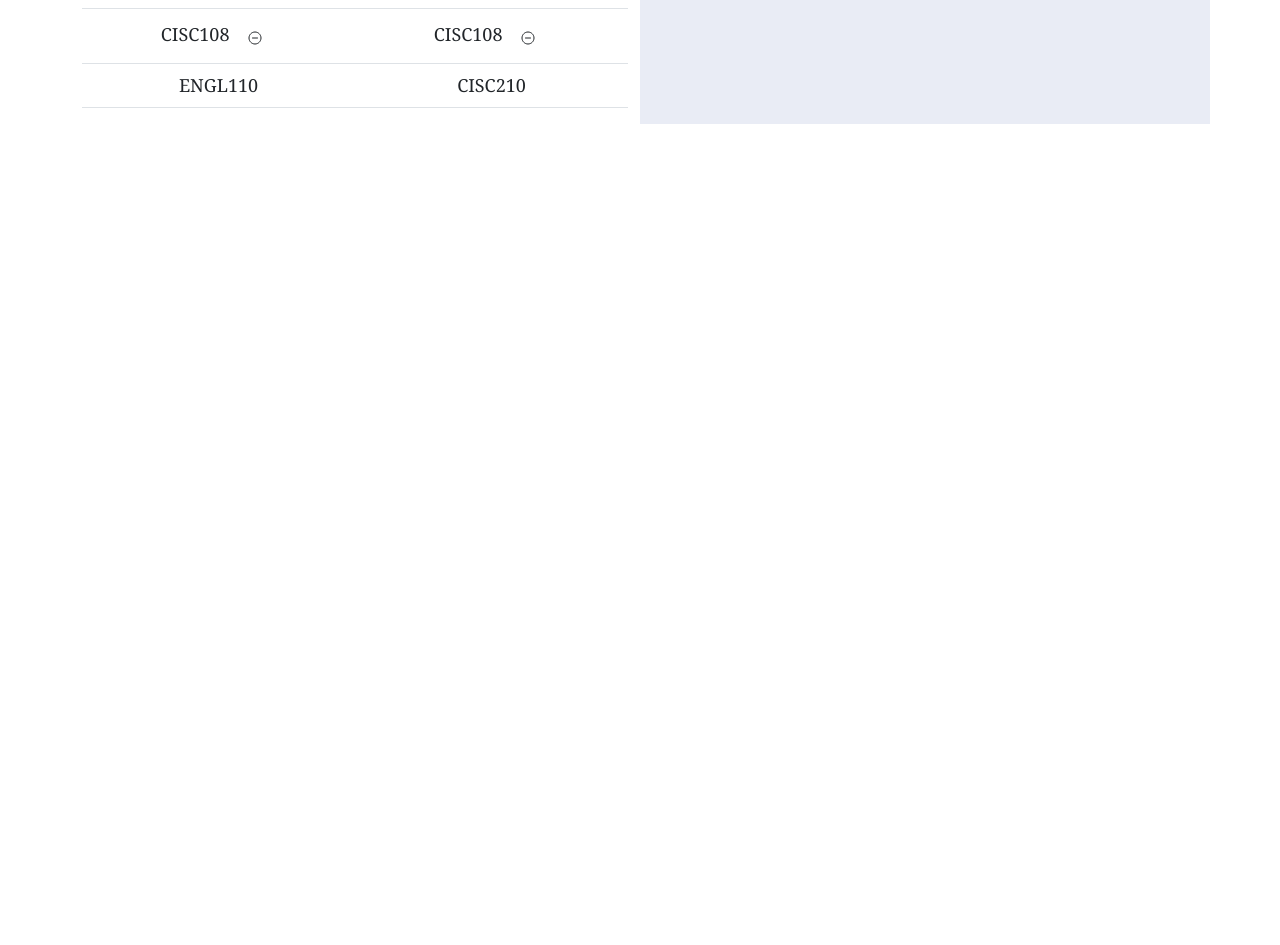
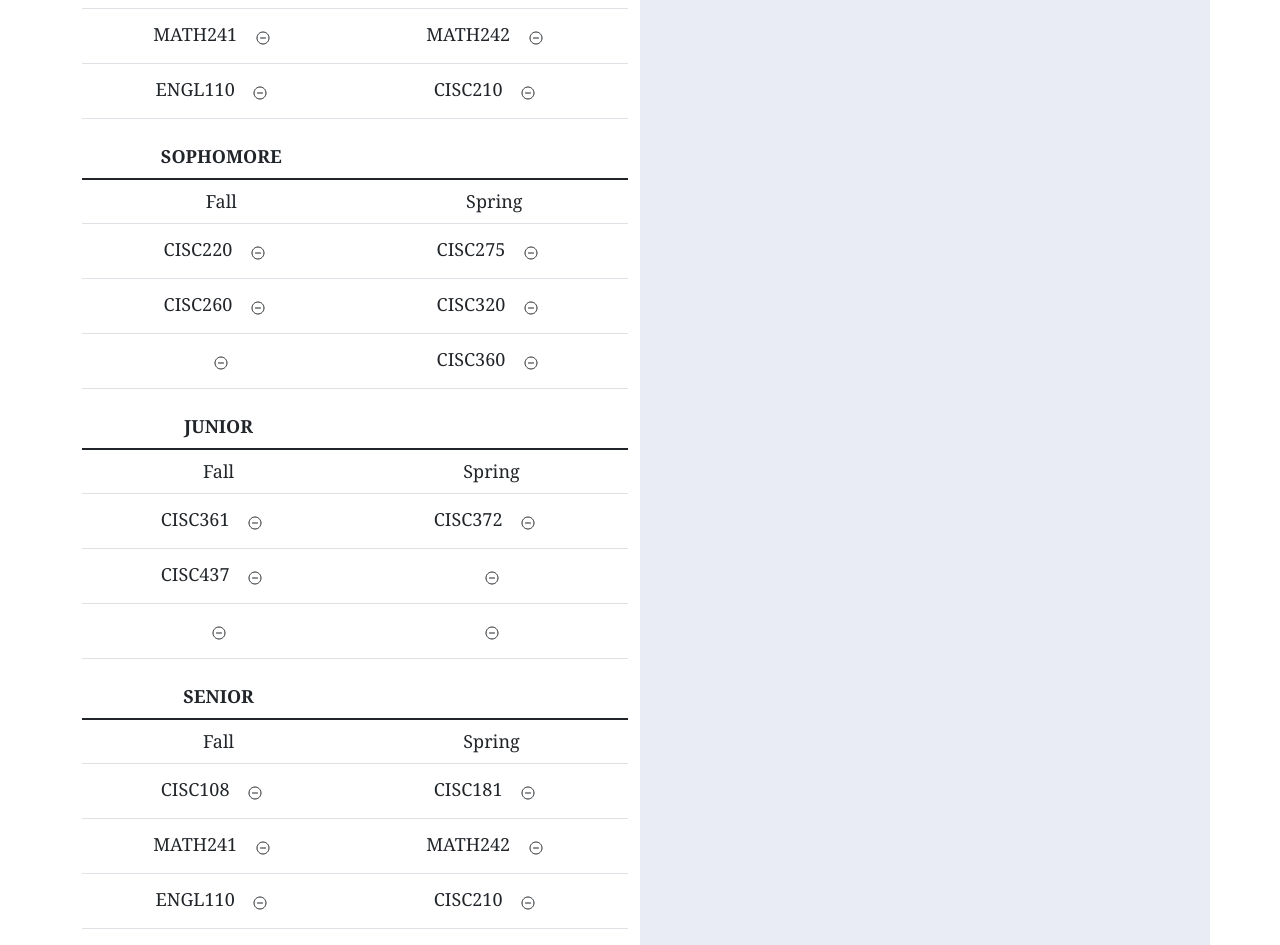
Before and after one commit to UD-CISC275-F21/ud-cis-scheduler-team-8, a React (Create React App) app: page / in a window 1280 px wide. Shown: the part 300-1245 px from the top of the page. Before the commit the page ends 800 px from the top, so only its background shows below. Built offline with nearby package versions, Linux system fonts and the light colour scheme.

Commit message:
add three semesters

```diff
--- a/package.json
+++ b/package.json
@@ -19,6 +19,7 @@
     "react-bootstrap": "^2.0.0-rc.1",
     "react-dom": "^17.0.2",
     "react-icons": "^4.3.1",
+    "react-items-list": "0.0.9",
     "react-popup-alert": "^2.0.0",
     "react-query": "^3.27.0",
     "react-scripts": "4.0.3",
--- a/src/App.tsx
+++ b/src/App.tsx
@@ -12,7 +12,10 @@ import {Course} from "./interfaces/courses";
 
 
 function App(): JSX.Element {
+    const initialList=COURSES;
     const [ActiveCourse, SetActiveCourse] = useState<Course>(COURSES[0]);
+    const [list, setList] = useState<Course[]>(COURSES);
+
     /*const [currentCourse, setCurrentCourse] = useState<Course>(COURSES[0] as Course);
     const [deck, setDeck] = useState<Course[]>(COURSES);*/
     return (
@@ -23,7 +26,8 @@ function App(): JSX.Element {
             <Row>
                 <Tab
                     setCourse={SetActiveCourse}
-                    course={ActiveCourse}></Tab>
+                    course={ActiveCourse}
+                    list={list}></Tab>
                 <CoursePool course={ActiveCourse}></CoursePool>
             </Row>
 
--- a/src/Component/Table.tsx
+++ b/src/Component/Table.tsx
@@ -6,13 +6,13 @@ import {Button, Col} from "react-bootstrap";
 import {Course} from "../interfaces/courses";
 import COURSES from "../assets/courses.json";
 
-export function Tab({setCourse,course}:{setCourse:(c:Course)=>void,course:Course}): JSX.Element {
+export function Tab({setCourse,course}:{setCourse:(c:Course)=>void,course:Course,list: Course[]}): JSX.Element {
     return <Col className="planner">
         <h2>CISC PLANNER</h2>
-        <Table responsive="sm">
+        <Table className="freshman">
             <thead>
                 <tr>
-                    <th className="year">FRESHMAN</th>
+                    <th>FRESHMAN</th>
                     <th> </th></tr>
             </thead>
             <tbody>
@@ -20,156 +20,95 @@ export function Tab({setCourse,course}:{setCourse:(c:Course)=>void,course:Course
                     <td>Fall</td>
                     <td>Spring</td></tr>
                 <tr>
-                    <td>CISC{course.ID} <Button variant="transparent" onClick={()=>setCourse(COURSES[1] as Course)}><IoRemoveCircleOutline /></Button></td>
-                    <td>CISC{course.ID} <Button variant="transparent" onClick={()=>setCourse(COURSES[1] as Course)}><IoRemoveCircleOutline /></Button></td>
+                    <td>CISC{COURSES[0].ID} <Button variant="transparent" onClick={()=>setCourse(COURSES[1] as Course)}><IoRemoveCircleOutline /></Button></td>
+                    <td>CISC{COURSES[1].ID} <Button variant="transparent" onClick={()=>setCourse(COURSES[1] as Course)}><IoRemoveCircleOutline /></Button></td>
                 </tr>
                 <tr>
-                    <td>CISC{course.ID} <Button variant="transparent" onClick={()=>setCourse(COURSES[1] as Course)}><IoRemoveCircleOutline /></Button></td>
-                    <td>CISC{course.ID} <Button variant="transparent" onClick={()=>setCourse(COURSES[1] as Course)}><IoRemoveCircleOutline /></Button></td>
+                    <td>MATH{COURSES[6].ID} <Button variant="transparent" onClick={()=>setCourse(COURSES[1] as Course)}><IoRemoveCircleOutline /></Button></td>
+                    <td>MATH{COURSES[7].ID} <Button variant="transparent" onClick={()=>setCourse(COURSES[1] as Course)}><IoRemoveCircleOutline /></Button></td>
                 </tr>
                 <tr>
-                    <td>ENGL110</td>
-                    <td>CISC210</td>
+                    <td>ENGL110 <Button variant="transparent" onClick={()=>setCourse(COURSES[1] as Course)}><IoRemoveCircleOutline /></Button></td>
+                    <td>CISC{COURSES[2].ID} <Button variant="transparent" onClick={()=>setCourse(COURSES[1] as Course)}><IoRemoveCircleOutline /></Button></td>
+                </tr>
+            </tbody>
+        </Table>
+        <Table className="sophomore">
+            <thead>
+                <tr>
+                    <th>SOPHOMORE</th>
+                    <th> </th></tr>
+            </thead>
+            <tbody>
+                <tr>
+                    <td>Fall</td>
+                    <td>Spring</td></tr>
+                <tr>
+                    <td>CISC{COURSES[3].ID} <Button variant="transparent" onClick={()=>setCourse(COURSES[1] as Course)}><IoRemoveCircleOutline /></Button></td>
+                    <td>CISC{COURSES[5].ID} <Button variant="transparent" onClick={()=>setCourse(COURSES[1] as Course)}><IoRemoveCircleOutline /></Button></td>
+                </tr>
+                <tr>
+                    <td>CISC{COURSES[4].ID} <Button variant="transparent" onClick={()=>setCourse(COURSES[1] as Course)}><IoRemoveCircleOutline /></Button></td>
+                    <td>CISC{COURSES[8].ID} <Button variant="transparent" onClick={()=>setCourse(COURSES[1] as Course)}><IoRemoveCircleOutline /></Button></td>
+                </tr>
+                <tr>
+                    <td> <Button variant="transparent" onClick={()=>setCourse(COURSES[1] as Course)}><IoRemoveCircleOutline /></Button></td>
+                    <td>CISC{COURSES[9].ID} <Button variant="transparent" onClick={()=>setCourse(COURSES[1] as Course)}><IoRemoveCircleOutline /></Button></td>
+                </tr>
+            </tbody>
+        </Table>
+        <Table className="junior">
+            <thead>
+                <tr>
+                    <th>JUNIOR</th>
+                    <th> </th></tr>
+            </thead>
+            <tbody>
+                <tr>
+                    <td>Fall</td>
+                    <td>Spring</td></tr>
+                <tr>
+                    <td>CISC{COURSES[10].ID} <Button variant="transparent" onClick={()=>setCourse(COURSES[1] as Course)}><IoRemoveCircleOutline /></Button></td>
+                    <td>CISC{COURSES[11].ID} <Button variant="transparent" onClick={()=>setCourse(COURSES[1] as Course)}><IoRemoveCircleOutline /></Button></td>
+                </tr>
+                <tr>
+                    <td>CISC{COURSES[12].ID} <Button variant="transparent" onClick={()=>setCourse(COURSES[1] as Course)}><IoRemoveCircleOutline /></Button></td>
+                    <td> <Button variant="transparent" onClick={()=>setCourse(COURSES[1] as Course)}><IoRemoveCircleOutline /></Button></td>
+                </tr>
+                <tr>
+                    <td> <Button variant="transparent" onClick={()=>setCourse(COURSES[1] as Course)}><IoRemoveCircleOutline /></Button></td>
+                    <td> <Button variant="transparent" onClick={()=>setCourse(COURSES[1] as Course)}><IoRemoveCircleOutline /></Button></td>
+                </tr>
+            </tbody>
+        </Table>
+        <Table className="senior">
+            <thead>
+                <tr>
+                    <th>SENIOR</th>
+                    <th> </th></tr>
+            </thead>
+            <tbody>
+                <tr>
+                    <td>Fall</td>
+                    <td>Spring</td></tr>
+                <tr>
+                    <td>CISC{COURSES[0].ID} <Button variant="transparent" onClick={()=>setCourse(COURSES[1] as Course)}><IoRemoveCircleOutline /></Button></td>
+                    <td>CISC{COURSES[1].ID} <Button variant="transparent" onClick={()=>setCourse(COURSES[1] as Course)}><IoRemoveCircleOutline /></Button></td>
+                </tr>
+                <tr>
+                    <td>MATH{COURSES[6].ID} <Button variant="transparent" onClick={()=>setCourse(COURSES[1] as Course)}><IoRemoveCircleOutline /></Button></td>
+                    <td>MATH{COURSES[7].ID} <Button variant="transparent" onClick={()=>setCourse(COURSES[1] as Course)}><IoRemoveCircleOutline /></Button></td>
+                </tr>
+                <tr>
+                    <td>ENGL110 <Button variant="transparent" onClick={()=>setCourse(COURSES[1] as Course)}><IoRemoveCircleOutline /></Button></td>
+                    <td>CISC{COURSES[2].ID} <Button variant="transparent" onClick={()=>setCourse(COURSES[1] as Course)}><IoRemoveCircleOutline /></Button></td>
                 </tr>
             </tbody>
         </Table>
     </Col>;
 
-    /*<Table responsive="sm">
-            <thead>
-                <tr>
-                    <th className="year">FRESHMAN</th>
-
-                </tr>
-            </thead>
-            <tbody>
-                <tr>
-                    <td>Fall</td>
-                    <td>Spring</td>
-
-                </tr>
-                <tr>
-                </tr>
-                <tr>
-                    <td>MATH241 <button><IoRemoveCircleOutline /></button></td>
-                    <td>MATH242 <button><IoRemoveCircleOutline /></button></td>
-                </tr>
-                <tr>
-                    <td>ENGL110 <button><IoRemoveCircleOutline /></button></td>
-                    <td className="click" onClick={()=> {
-                        setCurrentCourse(COURSES[2]); setShow(true);
-                    }}>CISC210 <button><IoRemoveCircleOutline /></button></td>
-                </tr>
-            </tbody>
-        </Table>
-        <Table responsive="md">
-            <thead>
-                <tr>
-                    <th>SOPHOMORE</th>
-                </tr>
-            </thead>
-            <tbody>
-                <tr>
-                    <td>Fall</td>
-                    <td>Spring</td>
-                </tr>
-                <tr>
-                    <td className="click" onClick={()=> {
-                        setCurrentCourse(COURSES[3]); setShow(true);
-                    }}>CISC220 <button><IoRemoveCircleOutline /></button></td>
-                    <td className="click" onClick={()=> {
-                        setCurrentCourse(COURSES[4]); setShow(true);
-                    }}>CISC275 <button><IoRemoveCircleOutline /></button></td>
-
-                </tr>
-                <tr>
-                    <td className="click" onClick={()=> {
-                        setCurrentCourse(COURSES[5]); setShow(true);
-                    }}>CISC260 <button><IoRemoveCircleOutline /></button></td>
-                    <td className="click" onClick={()=> {
-                        setCurrentCourse(COURSES[6]); setShow(true);
-                    }}>CISC355 <button><IoRemoveCircleOutline /></button></td>
-                </tr>
-                <tr>
-                    <td>MATH210 <button><IoRemoveCircleOutline /></button></td>
-                    <td></td>
-
-                </tr>
-            </tbody>
-        </Table>
-        <Table responsive="lg">
-            <thead>
-                <tr>
-                    <th>JUNIOR</th>
-                </tr>
-            </thead>
-            <tbody>
-                <tr>
-                    <td>Fall</td>
-                    <td>Spring</td>
-                </tr>
-                <tr>
-                    <td className="click" onClick={()=> {
-                        setCurrentCourse(COURSES[0]); setShow(true);
-                    }}>CISC108 <button><IoRemoveCircleOutline /></button></td>
-                    <td className="click" onClick={()=> {
-                        setCurrentCourse(COURSES[1]); setShow(true);
-                    }}>CISC181 <button><IoRemoveCircleOutline /></button></td>
-                </tr>
-                <tr>
-                    <td>MATH241 <button><IoRemoveCircleOutline /></button></td>
-                    <td>MATH242 <button><IoRemoveCircleOutline /></button></td>
-                </tr>
-                <tr>
-                    <td>ENGL110 <button><IoRemoveCircleOutline /></button></td>
-                    <td className="click" onClick={()=> {
-                        setCurrentCourse(COURSES[2]); setShow(true);
-                    }}>CISC210 <button><IoRemoveCircleOutline /></button></td>
-                </tr>
-            </tbody>
-        </Table>
-        <Table responsive="xl">
-            <thead>
-                <tr>
-                    <th>SENIOR</th>
-                </tr>
-            </thead>
-            <tbody>
-                <tr>
-                    <td>Fall</td>
-                    <td>Spring</td>
-                </tr>
-                <tr>
-
-                    <td className="click" onClick={()=> {
-                        setCurrentCourse(COURSES[0]); setShow(true);
-                    }}>CISC108 <button><IoRemoveCircleOutline /></button></td>
-                    <td className="click" onClick={()=> {
-                        setCurrentCourse(COURSES[1]); setShow(true);
-                    }}>CISC181 <button><IoRemoveCircleOutline /></button></td>
-                </tr>
-                <tr>
-                    <td>MATH241 <button><IoRemoveCircleOutline /></button></td>
-                    <td>MATH242 <button><IoRemoveCircleOutline /></button></td>
-                </tr>
-                <tr>
-                    <td>ENGL110 <button><IoRemoveCircleOutline /></button></td>
-                    <td className="click" onClick={()=> {
-                        setCurrentCourse(COURSES[2]); setShow(true);
-                    }}>CISC210 <button><IoRemoveCircleOutline /></button></td>
-                </tr>
-            </tbody>
-        </Table>
-
-
-    </Col>;*/
-
-
 
 }
 
 
-
-
-
 export default Tab;
```
Also changed, not shown: src/assets/courses.json (+7 -0 lines), 1 other file (tests, documents, lock files or other folders).
